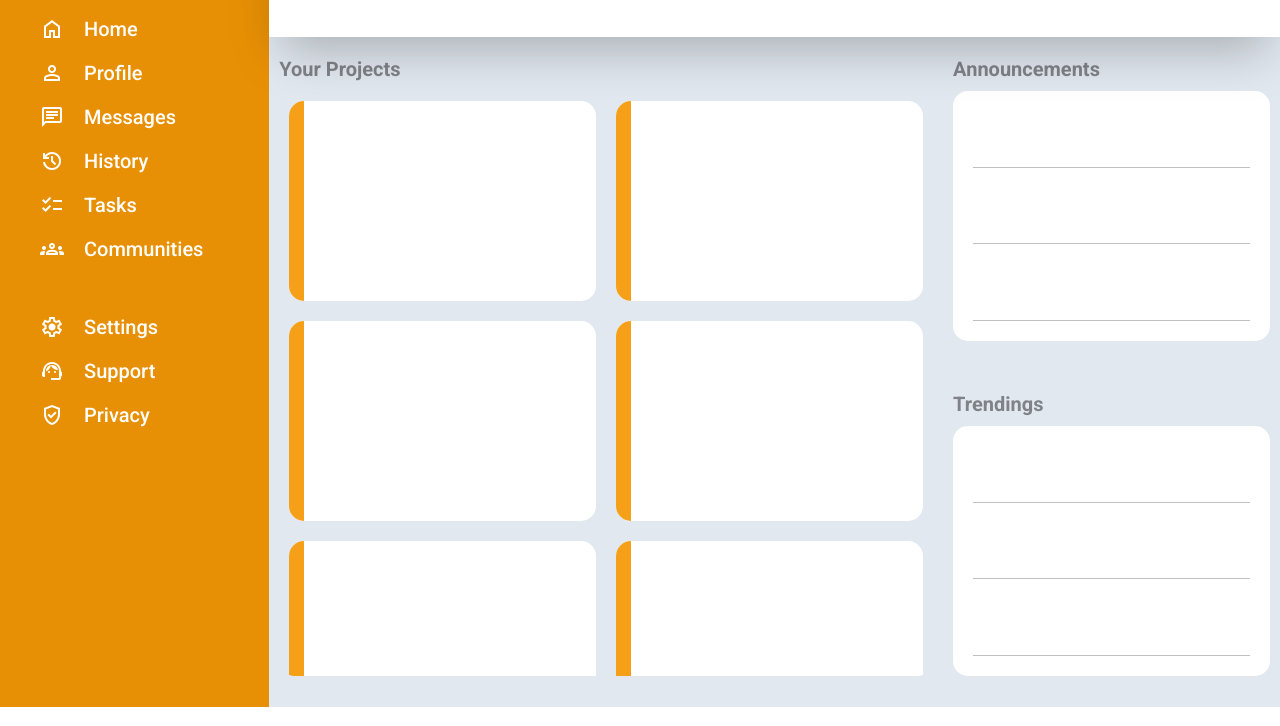
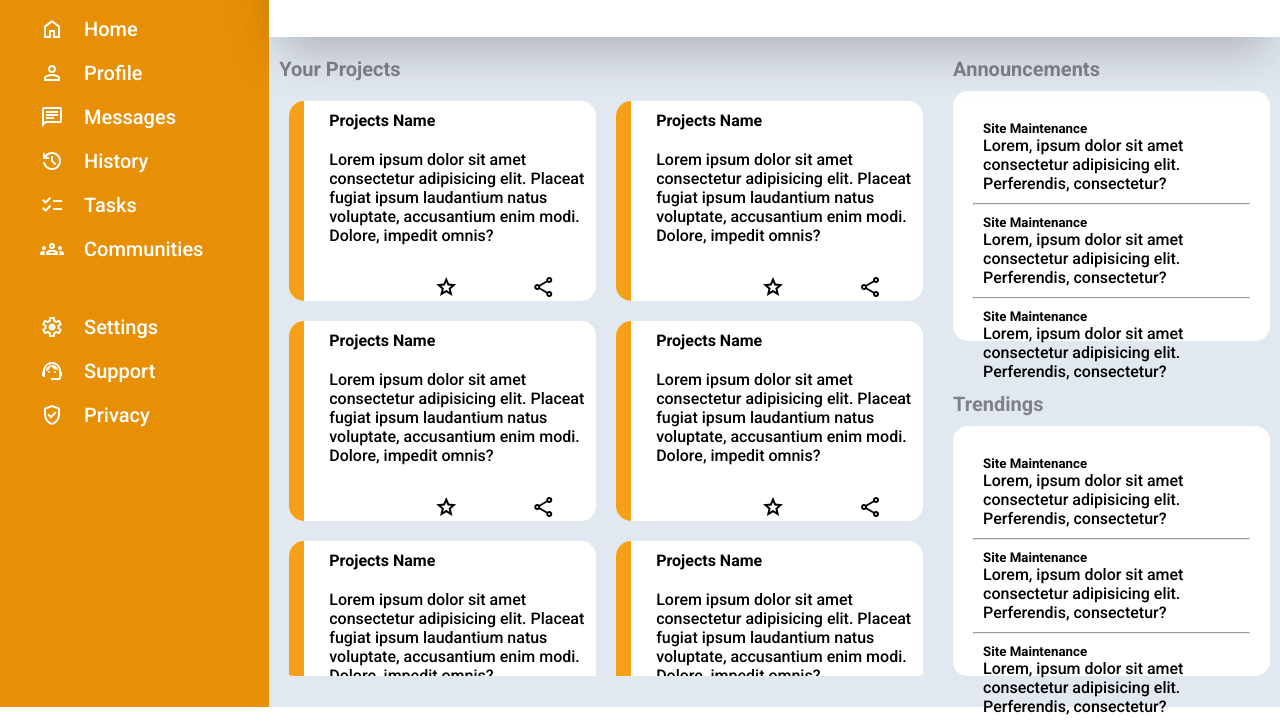
Before and after one commit to tburakonat/admin-dashboard, a plain HTML site: page index.html in a window 1280 px wide. Shown: the part 93-819 px from the top of the page. Drawn offline with nearby package versions, Linux system fonts and the light colour scheme.

Commit message:
added content for cards

```diff
--- a/index.html
+++ b/index.html
@@ -57,34 +57,108 @@
             <section class="projects-section">
                 <h4 class="section-title">Your Projects</h4>
                 <div class="projects">
-                    <div class="project-card"></div>
-                    <div class="project-card"></div>
-                    <div class="project-card"></div>
-                    <div class="project-card"></div>
-                    <div class="project-card"></div>
-                    <div class="project-card"></div>
-                    <div class="project-card"></div>
-                    <div class="project-card"></div>
-                    <div class="project-card"></div>
-                    <div class="project-card"></div>
-                    <div class="project-card"></div>
-                    <div class="project-card"></div>
+                    <div class="project-card">
+                        <h5 class="project-name">Projects Name</h5>
+                        <p class="project-desc">Lorem ipsum dolor sit amet consectetur adipisicing elit. Placeat fugiat ipsum laudantium natus voluptate, accusantium enim modi. Dolore, impedit omnis?</p>
+                        <div>
+                            <span class="material-symbols-outlined star">grade</span>
+                            <span class="material-symbols-outlined share">share</span>
+                        </div>
+                    </div>
+                    <div class="project-card">
+                        <h5 class="project-name">Projects Name</h5>
+                        <p class="project-desc">Lorem ipsum dolor sit amet consectetur adipisicing elit. Placeat fugiat ipsum laudantium natus voluptate, accusantium enim modi. Dolore, impedit omnis?</p>
+                        <div>
+                            <span class="material-symbols-outlined star">grade</span>
+                            <span class="material-symbols-outlined share">share</span>
+                        </div>
+                    </div>
+                    <div class="project-card">
+                        <h5 class="project-name">Projects Name</h5>
+                        <p class="project-desc">Lorem ipsum dolor sit amet consectetur adipisicing elit. Placeat fugiat ipsum laudantium natus voluptate, accusantium enim modi. Dolore, impedit omnis?</p>
+                        <div>
+                            <span class="material-symbols-outlined star">grade</span>
+                            <span class="material-symbols-outlined share">share</span>
+                        </div>
+                    </div>
+                    <div class="project-card">
+                        <h5 class="project-name">Projects Name</h5>
+                        <p class="project-desc">Lorem ipsum dolor sit amet consectetur adipisicing elit. Placeat fugiat ipsum laudantium natus voluptate, accusantium enim modi. Dolore, impedit omnis?</p>
+                        <div>
+                            <span class="material-symbols-outlined star">grade</span>
+                            <span class="material-symbols-outlined share">share</span>
+                        </div>
+                    </div>
+                    <div class="project-card">
+                        <h5 class="project-name">Projects Name</h5>
+                        <p class="project-desc">Lorem ipsum dolor sit amet consectetur adipisicing elit. Placeat fugiat ipsum laudantium natus voluptate, accusantium enim modi. Dolore, impedit omnis?</p>
+                        <div>
+                            <span class="material-symbols-outlined star">grade</span>
+                            <span class="material-symbols-outlined share">share</span>
+                        </div>
+                    </div>
+                    <div class="project-card">
+                        <h5 class="project-name">Projects Name</h5>
+                        <p class="project-desc">Lorem ipsum dolor sit amet consectetur adipisicing elit. Placeat fugiat ipsum laudantium natus voluptate, accusantium enim modi. Dolore, impedit omnis?</p>
+                        <div>
+                            <span class="material-symbols-outlined star">grade</span>
+                            <span class="material-symbols-outlined share">share</span>
+                        </div>
+                    </div>
+                    <div class="project-card">
+                        <h5 class="project-name">Projects Name</h5>
+                        <p class="project-desc">Lorem ipsum dolor sit amet consectetur adipisicing elit. Placeat fugiat ipsum laudantium natus voluptate, accusantium enim modi. Dolore, impedit omnis?</p>
+                        <div>
+                            <span class="material-symbols-outlined star">grade</span>
+                            <span class="material-symbols-outlined share">share</span>
+                        </div>
+                    </div>
+                    <div class="project-card">
+                        <h5 class="project-name">Projects Name</h5>
+                        <p class="project-desc">Lorem ipsum dolor sit amet consectetur adipisicing elit. Placeat fugiat ipsum laudantium natus voluptate, accusantium enim modi. Dolore, impedit omnis?</p>
+                        <div>
+                            <span class="material-symbols-outlined star">grade</span>
+                            <span class="material-symbols-outlined share">share</span>
+                        </div>
+                    </div>
                 </div>
             </section>
             <aside class="announcements-section">
                 <h4 class="section-title">Announcements</h4>
                 <div class="announcements">
-                    <div class="announcement-card"></div>
-                    <div class="announcement-card"></div>
-                    <div class="announcement-card"></div>
+                    <div class="announcement-card">
+                        <h5>Site Maintenance</h5>
+                        <p>Lorem, ipsum dolor sit amet consectetur adipisicing elit. Perferendis, consectetur?</p>
+                    </div>
+                    <hr>
+                    <div class="announcement-card">
+                        <h5>Site Maintenance</h5>
+                        <p>Lorem, ipsum dolor sit amet consectetur adipisicing elit. Perferendis, consectetur?</p>
+                    </div>
+                    <hr>
+                    <div class="announcement-card">
+                        <h5>Site Maintenance</h5>
+                        <p>Lorem, ipsum dolor sit amet consectetur adipisicing elit. Perferendis, consectetur?</p>
+                    </div>
                 </div>
             </aside>
             <aside class="trendings-section">
                 <h4 class="section-title">Trendings</h4>
                 <div class="trendings">
-                    <div class="trending-card"></div>
-                    <div class="trending-card"></div>
-                    <div class="trending-card"></div>
+                    <div class="trending-card">
+                        <h5>Site Maintenance</h5>
+                        <p>Lorem, ipsum dolor sit amet consectetur adipisicing elit. Perferendis, consectetur?</p>
+                    </div>
+                    <hr>
+                    <div class="trending-card">
+                        <h5>Site Maintenance</h5>
+                        <p>Lorem, ipsum dolor sit amet consectetur adipisicing elit. Perferendis, consectetur?</p>
+                    </div>
+                    <hr>
+                    <div class="trending-card">
+                        <h5>Site Maintenance</h5>
+                        <p>Lorem, ipsum dolor sit amet consectetur adipisicing elit. Perferendis, consectetur?</p>
+                    </div>
                 </div>
             </aside>
         </main>
--- a/styles.css
+++ b/styles.css
@@ -161,7 +161,6 @@
 .projects {
     height: calc(100vh - 215px);
     overflow: auto; /* For this to work, its parent element (.main-content) and itself needs a fixed height */
-    /* border: 1px solid var(--light-orange); */
     display: grid;
     grid-template-columns: repeat(auto-fit, minmax(300px, 1fr));
     gap: 20px;
@@ -175,6 +174,22 @@
     background-color: white;
     border-radius: 15px;
     position: relative;
+    display: flex;
+    flex-direction: column;
+    justify-content: space-between;
+}
+
+.project-card * {
+    margin-left: 30px;
+    padding: 10px;
+}
+
+.project-name {
+    font-size: 16px;
+}
+
+.project-card div {
+    align-self: flex-end;
 }
 
 .project-card::before {
@@ -196,7 +211,7 @@
 .announcements,
 .trendings {
     margin-top: 10px;
-    padding: 0 20px 20px 20px;
+    padding: 20px;
     display: grid;
     height: calc(100vh - 550px);
     background-color: white;
@@ -205,9 +220,5 @@
 
 .announcement-card,
 .trending-card {
-    border-bottom: 1px solid silver;
+    padding: 10px;
 }
-
-
-/* TODO */
-/* FIX BOX SHADOW ON HEADER */
```
